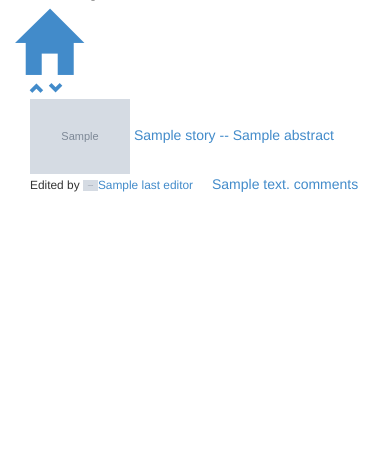
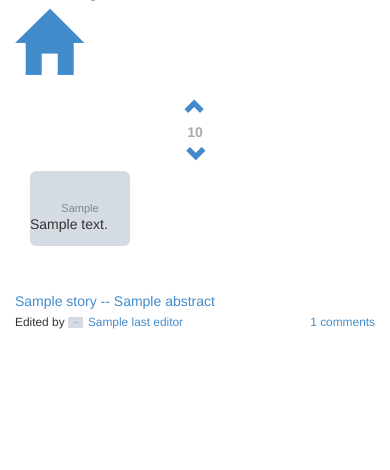
Before and after one commit to Wikia/OurWikia, a Django app: template templates/subwikia.html in a window 390 px wide. Shown: the part 374-844 px from the top of the page. Run offline with Django 3.2, Linux system fonts and the light colour scheme; the template is opened without the code that fills it: most values are stand-ins (such as "Sample title", 1, 10 or a date in 2020); grey boxes marked "Sample" are stand-in pictures.

Commit message:
more ui stuff

```diff
--- a/app/models.py
+++ b/app/models.py
@@ -128,6 +128,9 @@
     def __unicode__(self):
         return self.title
 
+    def get_score(self):
+        return int(self.upvotes.count() - self.downvotes.count())
+
 
 class UpVote(models.Model):
     story = models.ForeignKey(Story, related_name='upvotes')
--- a/app/static/css/main.css
+++ b/app/static/css/main.css
@@ -10,6 +10,7 @@
 img.avatar{
     max-height: 15px;
     max-width: 15px;
+    margin-right: 5px;
 }
 span.edited-by{
     margin-right: 15px;
@@ -18,3 +19,38 @@
 .to-fp{
     font-size: 64px;
 }
+
+.ow-fixed-thumbnail{
+    height: 120px;
+    width: 120px;
+    text-align: center;
+}
+
+.ow-fixed-thumbnail img{
+    margin: auto;
+}
+
+#content{
+    margin-top: 15px;
+}
+
+.comments-line{
+    text-align: right;
+}
+
+.voters div{
+    text-align: center;
+}
+
+.upvote, .downvote{
+    font-size: 20px;
+}
+
+.score-number{
+    font-weight: bold;
+    color: #aaaaaa;
+}
+
+.story{
+    height: 120px;
+}
--- a/templates/stories.html
+++ b/templates/stories.html
@@ -1,34 +1,52 @@
 {% for story in stories %}
-    <div class="story">
-        <div class="voters">
+    <div class="story row">
+        <div class="thumbnail-wrapper col-md-3 row">
+            <div class="voters col-md-4 row">
+                <div class="row">
                     <a href="#" data-id="{{ story.id }}" class="upvote">
                         <span class="glyphicon glyphicon-chevron-up"></span>
                     </a>
+                </div>
+                <div class="row score">
+                    <span class="score-number">
+                        {{ story.get_score }}
+                    </span>
+                </div>
+                <div class="row">
                     <a href="#" data-id="{{ story.id }}" class="downvote">
                         <span class="glyphicon glyphicon-chevron-down"></span>
                     </a>
                 </div>
-        <div class="headline">
+            </div>
             {% if story.thumbnail %}
-                <a href="{{ story.url }}">
-                    <img class="story-thumbnail" src="{{ story.thumbnail }}" alt=""/>
+            <div class="ow-fixed-thumbnail col-md-8">
+                <a href="{{ story.url }}" >
+                    <img class="story-thumbnail img-rounded" src="{{ story.thumbnail }}" alt=""/>
                 </a>
+            </div>
             {% endif %}
+        </div>
+        <div class="headline row col-md-9">
             <a href="{{ story.url }}">{{ story.title }} -- {{ story.abstract }}</a>
-        </div>
-        <div class="metadata">
+            <div class="metadata row">
+                <div class="col-md-6 pull-left">
                     {% if story.last_editor %}
                     <span class="edited-by"><small>Edited by <img class="avatar" src="{{ story.last_editor.avatar }}" alt="" /><a href="{{ story.last_editor.url }}">{{ story.last_editor.name }}</a></small></span>
                     {% endif %}
-
-            <a href="#">
+                </div>
+                <div class="col-md-6 pull-right comments-line">
+                    <small>
+                        <a href="{% url 'app.views.comments' story.wiki.subdomain story.id %}">
                         <!-- route for comments -->
                             {% if story.comments %}
-                {{ story.comments }} comments
+                            {{ story.comments.count }} comments
                             {% else %}
                             0 comments
                             {% endif %}
                         </a>
+                    </small>
+                </div>
+            </div>
         </div>
     </div>
 {% endfor %}
--- a/templates/subwikia.html
+++ b/templates/subwikia.html
@@ -22,6 +22,13 @@
 
 {% block content  %}
     <div class="container">
-        {% include "stories.html" %}
+        <div class="row">
+            <div class="col-md-10">
+                {% include "stories.html" %}
+            </div>
+            <div class="col-md-2">
+                <p>{{ wiki.desc }}</p>
+            </div>
+        </div>
     </div>
 {% endblock %}
```
Lines whose indentation alone changed are shown as unchanged.
